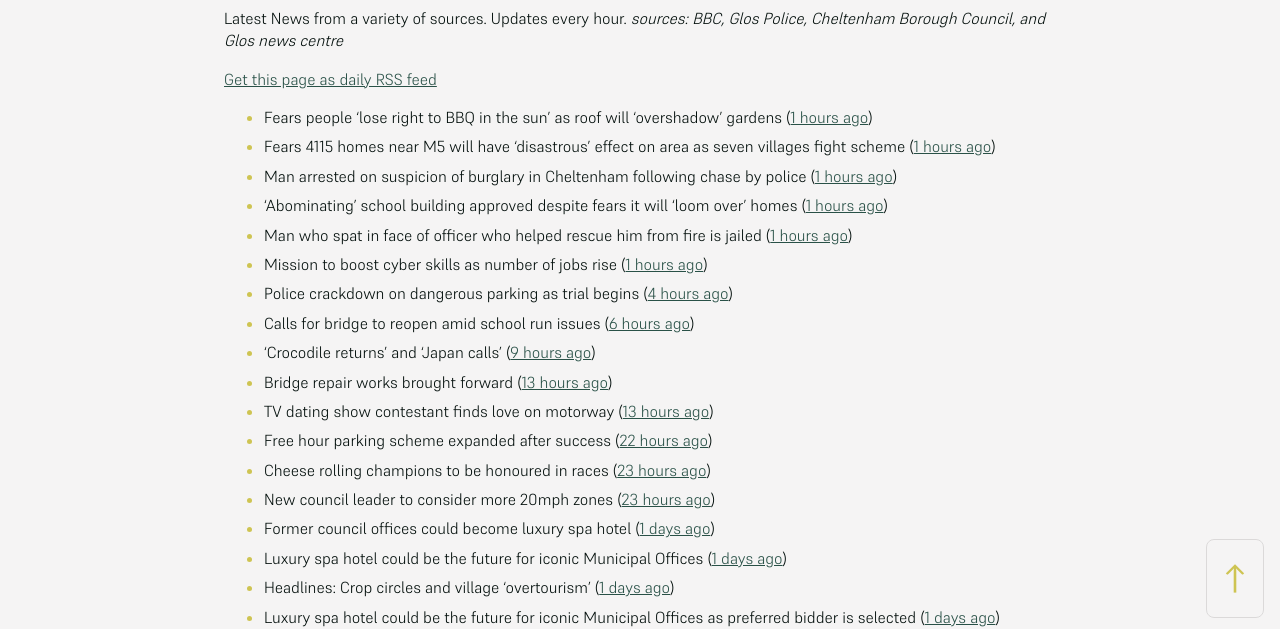
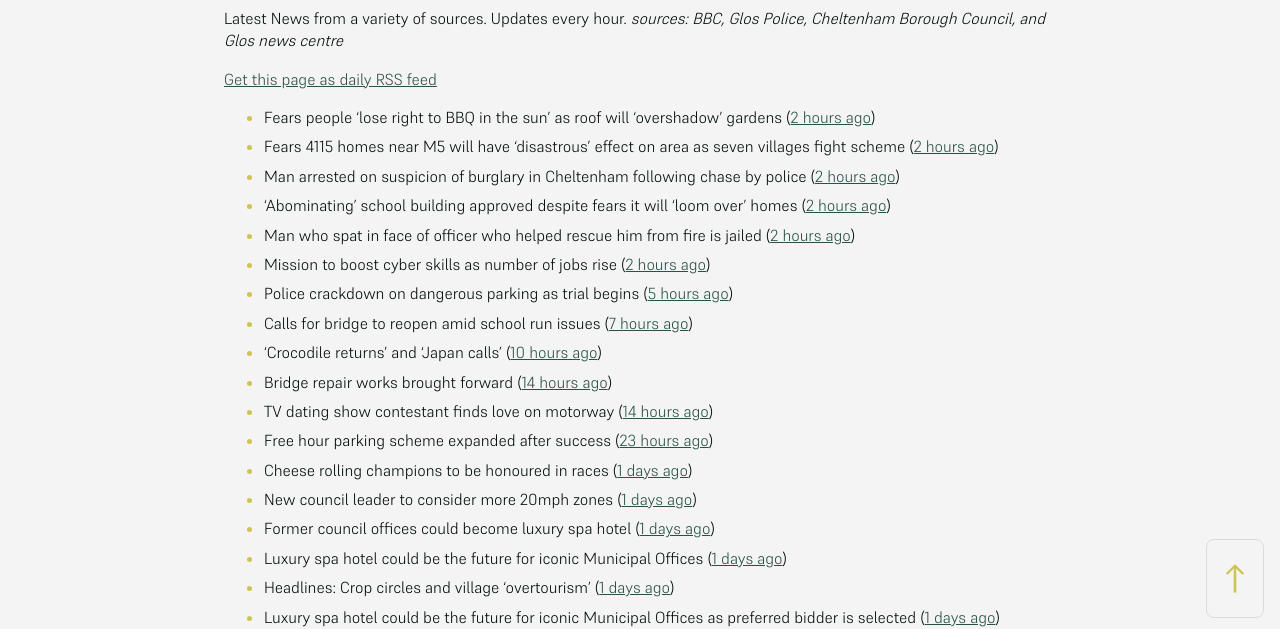
Before and after one commit to mat-0/cheltenham-open-data, a Jekyll site: the page built from _pages/news.md, in a window 1280 px wide. Shown: the part 266-895 px from the top of the page. Built offline with Jekyll 4.4.1, drawn with Linux system fonts in a browser that asks for light colours.

Commit message:
Updated 2025-05-23 19:58:00

```diff
--- a/_pages/news.md
+++ b/_pages/news.md
@@ -12,20 +12,20 @@ _sources: BBC, Glos Police, Cheltenham Borough Council, and Glos news centre_
 [Get this page as daily RSS feed](/daily.rss)
 
 <!-- news_marker starts -->
-- Fears people ‘lose right to BBQ in the sun’ as roof will ‘overshadow’ gardens ([1 hours ago](https://gloucesternewscentre.co.uk/fears-people-lose-right-to-bbq-in-the-sun-as-roof-will-overshadow-gardens/))
-- Fears 4115 homes near M5 will have ‘disastrous’ effect on area as seven villages fight scheme ([1 hours ago](https://gloucesternewscentre.co.uk/fears-4115-homes-near-m5-will-have-disastrous-effect-on-area-as-seven-villages-fight-scheme/))
-- Man arrested on suspicion of burglary in Cheltenham following chase by police ([1 hours ago](https://gloucesternewscentre.co.uk/man-arrested-on-suspicion-of-burglary-in-cheltenham-following-chase-by-police/))
-- ‘Abominating’ school building approved despite fears it will ‘loom over’ homes ([1 hours ago](https://gloucesternewscentre.co.uk/abominating-school-building-approved-despite-fears-it-will-loom-over-homes/))
-- Man who spat in face of officer who helped rescue him from fire is jailed ([1 hours ago](https://gloucesternewscentre.co.uk/man-who-spat-in-face-of-officer-who-helped-rescue-him-from-fire-is-jailed/))
-- Mission to boost cyber skills as number of jobs rise ([1 hours ago](https://www.bbc.com/news/articles/cp9200y2km0o))
-- Police crackdown on dangerous parking as trial begins ([4 hours ago](https://www.bbc.com/news/articles/c628gp87jljo))
-- Calls for bridge to reopen amid school run issues ([6 hours ago](https://www.bbc.com/news/articles/c7877jd3dw3o))
-- 'Crocodile returns' and 'Japan calls' ([9 hours ago](https://www.bbc.com/news/articles/clynl44237wo))
-- Bridge repair works brought forward ([13 hours ago](https://www.bbc.com/news/articles/c8repy53ezyo))
-- TV dating show contestant finds love on motorway ([13 hours ago](https://www.bbc.com/news/articles/cn84y0wnz2po))
-- Free hour parking scheme expanded after success ([22 hours ago](https://www.bbc.com/news/articles/cd0l2kr32zeo))
-- Cheese rolling champions to be honoured in races ([23 hours ago](https://www.bbc.com/news/articles/cy8nkklvm9mo))
-- New council leader to consider more 20mph zones ([23 hours ago](https://www.bbc.com/news/articles/c1kvvdv71m4o))
+- Fears people ‘lose right to BBQ in the sun’ as roof will ‘overshadow’ gardens ([2 hours ago](https://gloucesternewscentre.co.uk/fears-people-lose-right-to-bbq-in-the-sun-as-roof-will-overshadow-gardens/))
+- Fears 4115 homes near M5 will have ‘disastrous’ effect on area as seven villages fight scheme ([2 hours ago](https://gloucesternewscentre.co.uk/fears-4115-homes-near-m5-will-have-disastrous-effect-on-area-as-seven-villages-fight-scheme/))
+- Man arrested on suspicion of burglary in Cheltenham following chase by police ([2 hours ago](https://gloucesternewscentre.co.uk/man-arrested-on-suspicion-of-burglary-in-cheltenham-following-chase-by-police/))
+- ‘Abominating’ school building approved despite fears it will ‘loom over’ homes ([2 hours ago](https://gloucesternewscentre.co.uk/abominating-school-building-approved-despite-fears-it-will-loom-over-homes/))
+- Man who spat in face of officer who helped rescue him from fire is jailed ([2 hours ago](https://gloucesternewscentre.co.uk/man-who-spat-in-face-of-officer-who-helped-rescue-him-from-fire-is-jailed/))
+- Mission to boost cyber skills as number of jobs rise ([2 hours ago](https://www.bbc.com/news/articles/cp9200y2km0o))
+- Police crackdown on dangerous parking as trial begins ([5 hours ago](https://www.bbc.com/news/articles/c628gp87jljo))
+- Calls for bridge to reopen amid school run issues ([7 hours ago](https://www.bbc.com/news/articles/c7877jd3dw3o))
+- 'Crocodile returns' and 'Japan calls' ([10 hours ago](https://www.bbc.com/news/articles/clynl44237wo))
+- Bridge repair works brought forward ([14 hours ago](https://www.bbc.com/news/articles/c8repy53ezyo))
+- TV dating show contestant finds love on motorway ([14 hours ago](https://www.bbc.com/news/articles/cn84y0wnz2po))
+- Free hour parking scheme expanded after success ([23 hours ago](https://www.bbc.com/news/articles/cd0l2kr32zeo))
+- Cheese rolling champions to be honoured in races ([1 days ago](https://www.bbc.com/news/articles/cy8nkklvm9mo))
+- New council leader to consider more 20mph zones ([1 days ago](https://www.bbc.com/news/articles/c1kvvdv71m4o))
 - Former council offices could become luxury spa hotel ([1 days ago](https://www.bbc.com/news/articles/c4g6e60kdy1o))
 - Luxury spa hotel could be the future for iconic Municipal Offices ([1 days ago](https://gloucesternewscentre.co.uk/luxury-spa-hotel-could-be-the-future-for-iconic-municipal-offices/))
 - Headlines: Crop circles and village 'overtourism' ([1 days ago](https://www.bbc.com/news/articles/ckgrj59nqg5o))
```
Also changed, not shown: _data/flood.json (+5 -27 lines), index.md (+5 -5 lines).
